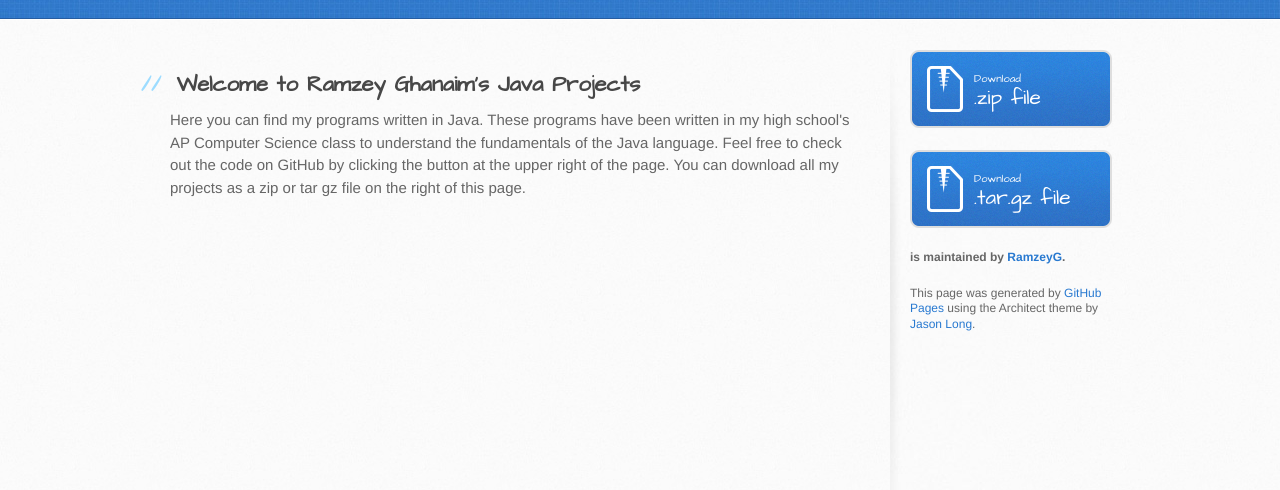
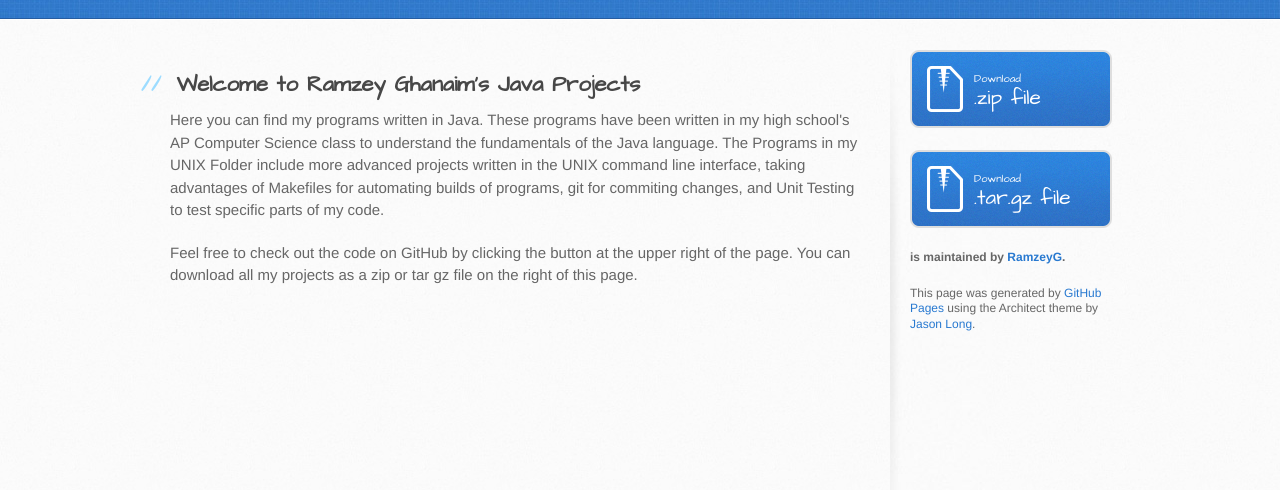
Before and after one commit to Ramzey-G/Java-Programs, a plain HTML site: page index.html in a window 1280 px wide. Shown: the part 182-672 px from the top of the page. Drawn offline with Linux system fonts and the light colour scheme.

```diff
--- a/index.html
+++ b/index.html
@@ -31,7 +31,9 @@
           <h2>
 <a id="welcome-to-ramzey-ghanaims-java-projects" class="anchor" href="#welcome-to-ramzey-ghanaims-java-projects" aria-hidden="true"><span class="octicon octicon-link"></span></a>Welcome to Ramzey Ghanaim's Java Projects</h2>
 
-<p>Here you can find my programs written in Java. These programs have been written in my high school's AP Computer Science class to understand the fundamentals of the Java language. Feel free to check out the code on GitHub by clicking the button at the upper right of the page. You can download all my projects as a zip or tar gz file on the right of this page.</p>
+<p>Here you can find my programs written in Java. These programs have been written in my high school's AP Computer Science class to understand the fundamentals of the Java language. The Programs in my UNIX Folder include more advanced projects written in the UNIX command line interface, taking advantages of Makefiles for automating builds of programs, git for commiting changes, and Unit Testing to test specific parts of my code.</p>
+
+<p>Feel free to check out the code on GitHub by clicking the button at the upper right of the page. You can download all my projects as a zip or tar gz file on the right of this page.</p>
         </section>
 
         <aside id="sidebar">
--- a/params.json
+++ b/params.json
@@ -1 +1 @@
-{"name":"Java","tagline":"Code from my Java projects","body":"## Welcome to Ramzey Ghanaim's Java Projects\r\nHere you can find my programs written in Java. These programs have been written in my high school's AP Computer Science class to understand the fundamentals of the Java language. Feel free to check out the code on GitHub by clicking the button at the upper right of the page. You can download all my projects as a zip or tar gz file on the right of this page.","google":"","note":"Don't delete this file! It's used internally to help with page regeneration."}
+{"name":"Java","tagline":"Code from my Java projects","body":"## Welcome to Ramzey Ghanaim's Java Projects\r\nHere you can find my programs written in Java. These programs have been written in my high school's AP Computer Science class to understand the fundamentals of the Java language. The Programs in my UNIX Folder include more advanced projects written in the UNIX command line interface, taking advantages of Makefiles for automating builds of programs, git for commiting changes, and Unit Testing to test specific parts of my code.\r\n\r\nFeel free to check out the code on GitHub by clicking the button at the upper right of the page. You can download all my projects as a zip or tar gz file on the right of this page.","google":"","note":"Don't delete this file! It's used internally to help with page regeneration."}
```
